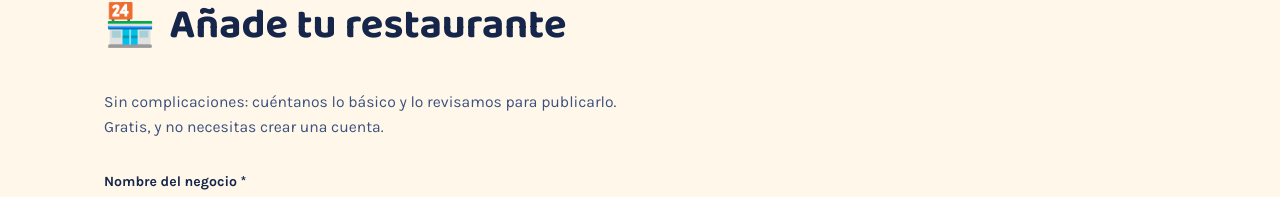
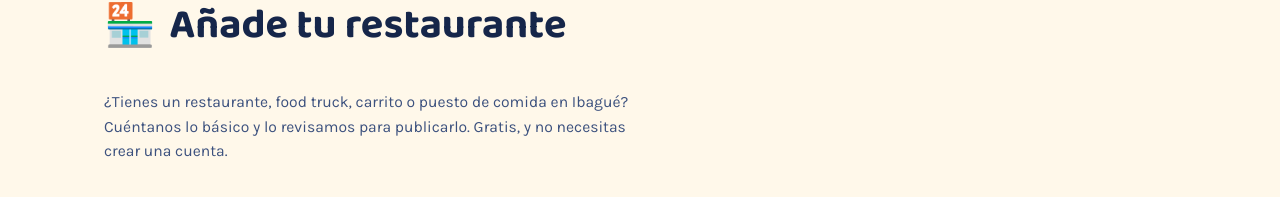
Before and after one commit to Trev1981-byte/sabores-ibague, a Next.js app in the folder sabores-ibague/: page /agregar in a window 1280 px wide. Shown: the part 129-326 px from the top of the page. Built offline with nearby package versions, Linux system fonts and the light colour scheme; no server answers; the database is empty.

Commit message:
Update page.tsx

```diff
--- a/sabores-ibague/src/app/agregar/page.tsx
+++ b/sabores-ibague/src/app/agregar/page.tsx
@@ -21,8 +21,9 @@ export default async function AddRestaurantPage() {
       </div>
 
       <p className="form-intro">
-        Sin complicaciones: cuéntanos lo básico y lo revisamos para
-        publicarlo. Gratis, y no necesitas crear una cuenta.
+        ¿Tienes un restaurante, food truck, carrito o puesto de comida en
+        Ibagué? Cuéntanos lo básico y lo revisamos para publicarlo. Gratis, y
+        no necesitas crear una cuenta.
       </p>
 
       <AddRestaurantForm categories={categories} />
```
